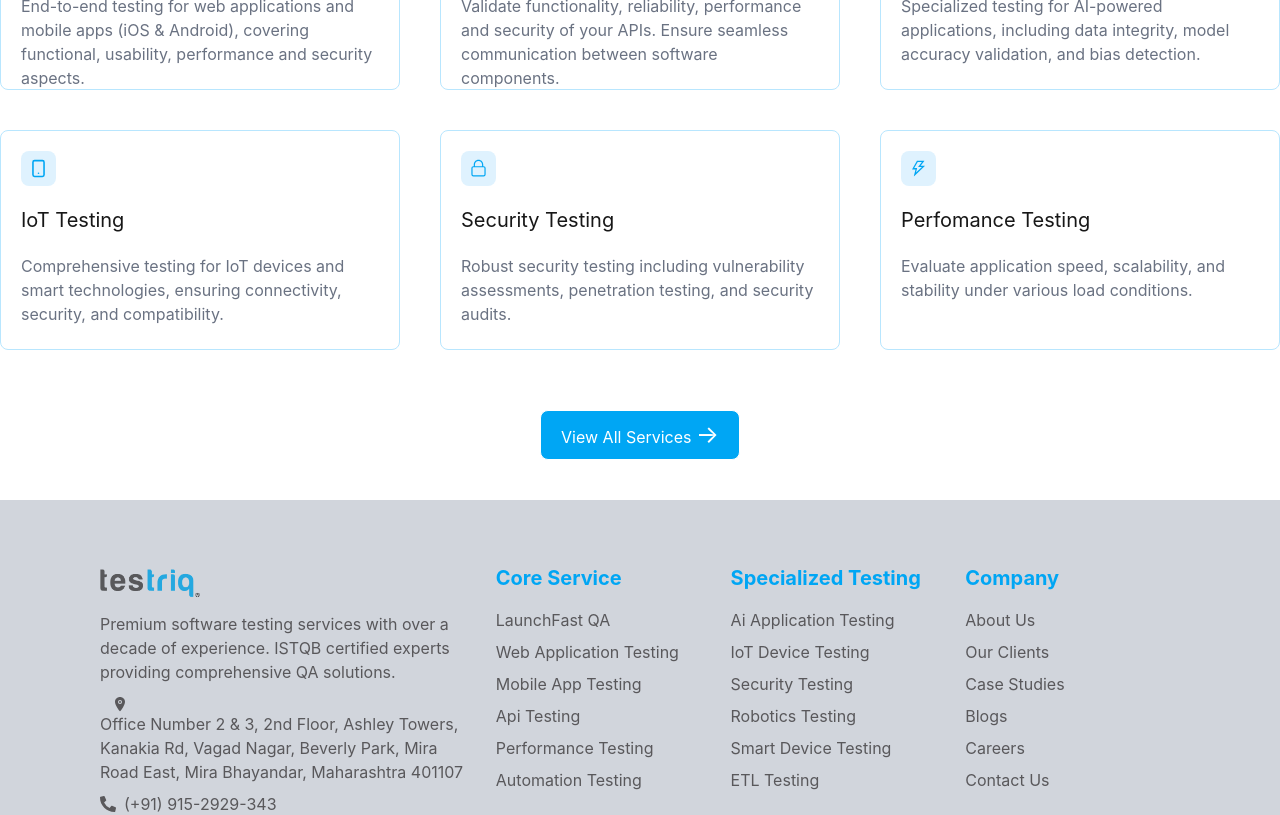
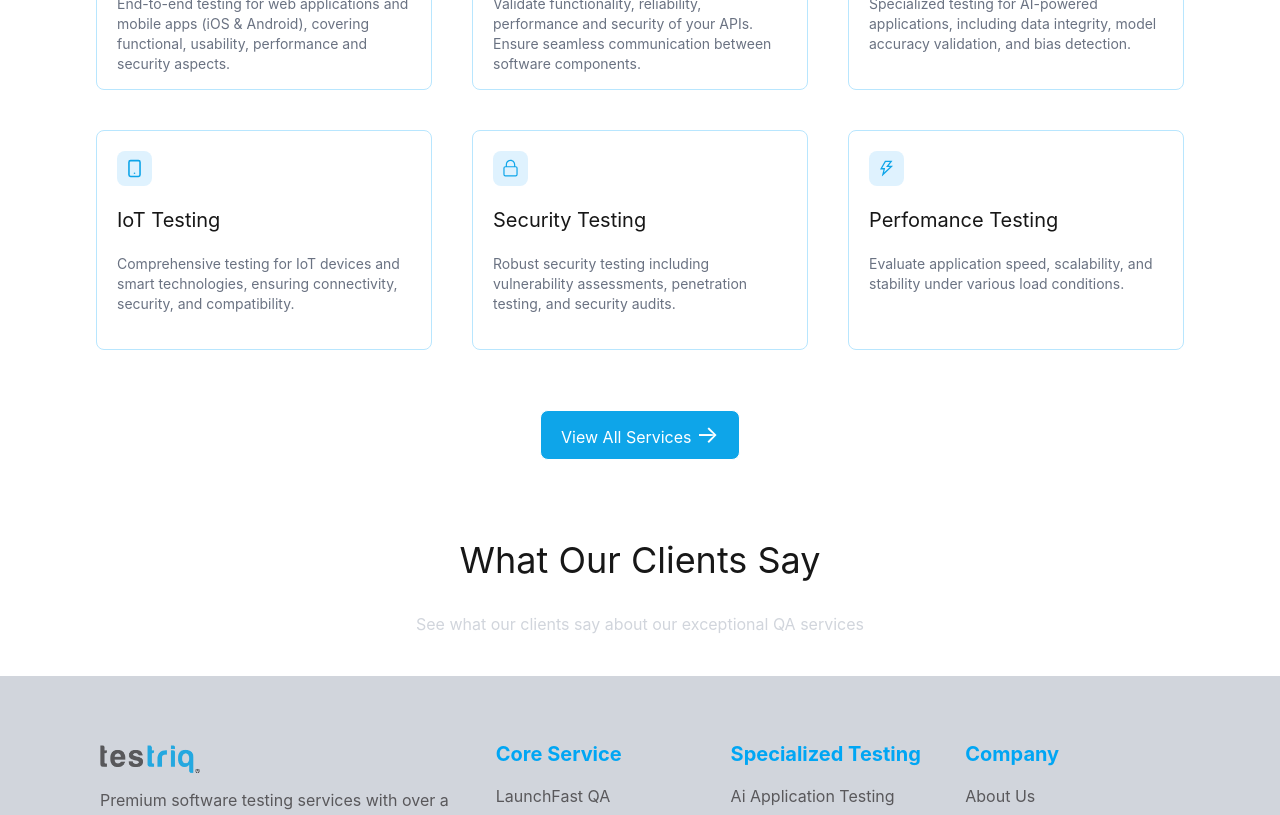
Before and after one commit to prakash47/testrq-3.0, a Next.js app: page / in a window 1280 px wide. Shown: the part 1680-2495 px from the top of the page. Built offline with nearby package versions, Linux system fonts and the light colour scheme.

Commit message:
created clientRatingSection and updated globals.css file

```diff
--- a/src/app/globals.css
+++ b/src/app/globals.css
@@ -1,7 +1,7 @@
 @import "tailwindcss";
 
 @theme{
-  --color-background: #F3F4F6;
+  --color-background-gray: #F3F4F6;
   --color-brand-blue: #0EA5E9;
 }
 
--- a/src/app/page.tsx
+++ b/src/app/page.tsx
@@ -37,6 +37,18 @@ const HomeComprehensiveSoftwareTesting = dynamic(
   }
 );
 
+const ClientRatingSection = dynamic(
+  () => import("@/components/sections/ClientRatingSection"),
+  {
+    ssr: true,
+    loading: () => (
+      <div className="flex items-center justify-center h-screen bg-[theme(color.background)]">
+        <p className="text-gray-500">Loading...</p>
+      </div>
+    )
+  }
+)
+
 export default function Home() {
   return (
     <div>
@@ -44,6 +56,7 @@ export default function Home() {
         <HomeHeroSection />
         <HomeSection2 />
         <HomeComprehensiveSoftwareTesting />
+        <ClientRatingSection />
       </MainLayout>
     </div>
   );
--- /dev/null
+++ b/src/components/sections/ClientRatingSection.tsx
@@ -0,0 +1,12 @@
+import React from 'react'
+
+const ClientRatingSection = () => {
+  return (
+    <section className='flex flex-col w-full max-w-screen-2xl mx-auto md:px-8 px-8 xl:px-24 py-10 gap-y-8'>
+        <h2 className="text-4xl text-center">What Our Clients Say</h2>
+        <p className='text-center text-gray-300'>See what our clients say about our exceptional QA services</p>
+    </section>
+  )
+}
+
+export default ClientRatingSection
--- a/src/components/sections/HomeComprehensiveSoftwareTesting.tsx
+++ b/src/components/sections/HomeComprehensiveSoftwareTesting.tsx
@@ -27,7 +27,7 @@ const HomeComprehensiveSoftwareTesting = () => {
     ]
     return (
         // Main section container
-        <section className='flex flex-col w-full max-w-screen-xl mx-auto md:px-8 px-8 xl:px-0 py-10 gap-y-15'>
+        <section className='flex flex-col w-full max-w-screen-2xl mx-auto md:px-8 px-8 xl:px-24 py-10 gap-y-15'>
             {/* Heading section */}
             <div className='flex flex-col gap-y-5 text-center'>
                 <h2 className='text-4xl'>{heading.title}</h2>
@@ -42,10 +42,10 @@ const HomeComprehensiveSoftwareTesting = () => {
                         const Icon = card.icon;
 
                         return <Link href={card.href} key={card.title}>
-                            <div className='flex flex-col border border-sky-200 rounded-lg p-5 h-55 gap-y-5 transition duration-300 transform hover:shadow-xl'>
-                            <span><Icon className='text-sky-500 bg-sky-100 p-2 rounded-lg' size={35} /></span>
-                            <h4 className='text-xl'>{card.title}</h4>
-                            <p className='text-gray-500'>{card.detail}</p>
+                            <div className='flex flex-col border border-sky-200 rounded-lg p-5 md:p-5 h-55 gap-y-5 transition duration-300 transform hover:shadow-xl'>
+                            <span><Icon className='text-[theme(color.brand.blue)] bg-sky-100 p-2 rounded-lg' size={35} /></span>
+                            <h2 className='text-xl'>{card.title}</h2>
+                            <p className='text-gray-500 text-sm'>{card.detail}</p>
                         </div>
                         </Link>
                     })
@@ -54,7 +54,7 @@ const HomeComprehensiveSoftwareTesting = () => {
 
             {/* Button to view all services */}
             <div className='flex justify-center'>
-                <button className='p-2 border bg-sky-500 hover:bg-sky-600 transition duration-300 cursor-pointer text-white w-50 rounded-lg'>View All Services <span className='text-2xl'>&#8594;</span></button>
+                <button className='p-2 border bg-[theme(color.brand.blue)] hover:bg-sky-600 transition duration-300 cursor-pointer text-white w-50 rounded-lg'>View All Services <span className='text-2xl'>&#8594;</span></button>
             </div>
         </section>
     )
--- a/src/components/sections/HomeSection2.tsx
+++ b/src/components/sections/HomeSection2.tsx
@@ -13,7 +13,7 @@ const HomeSection2 = () => {
         { feature: 'Responsive Support and proven expertise' }
     ]
     return (
-        <section className="flex flex-col lg:flex-row xl:flex-row items-center px-8 md:px-8 xl:px-26 py-12 bg-gray-100 max-w-screen-7xl">
+        <section className="flex flex-col lg:flex-row xl:flex-row items-center px-8 md:px-8 xl:px-26 py-12 bg-[theme(color.background.gray)] max-w-screen-7xl">
             <div className="flex flex-col lg:flex-row xl:flex-row items-center mx-auto w-full gap-10 lg:gap-20">
 
                 {/* Left Section */}
```
